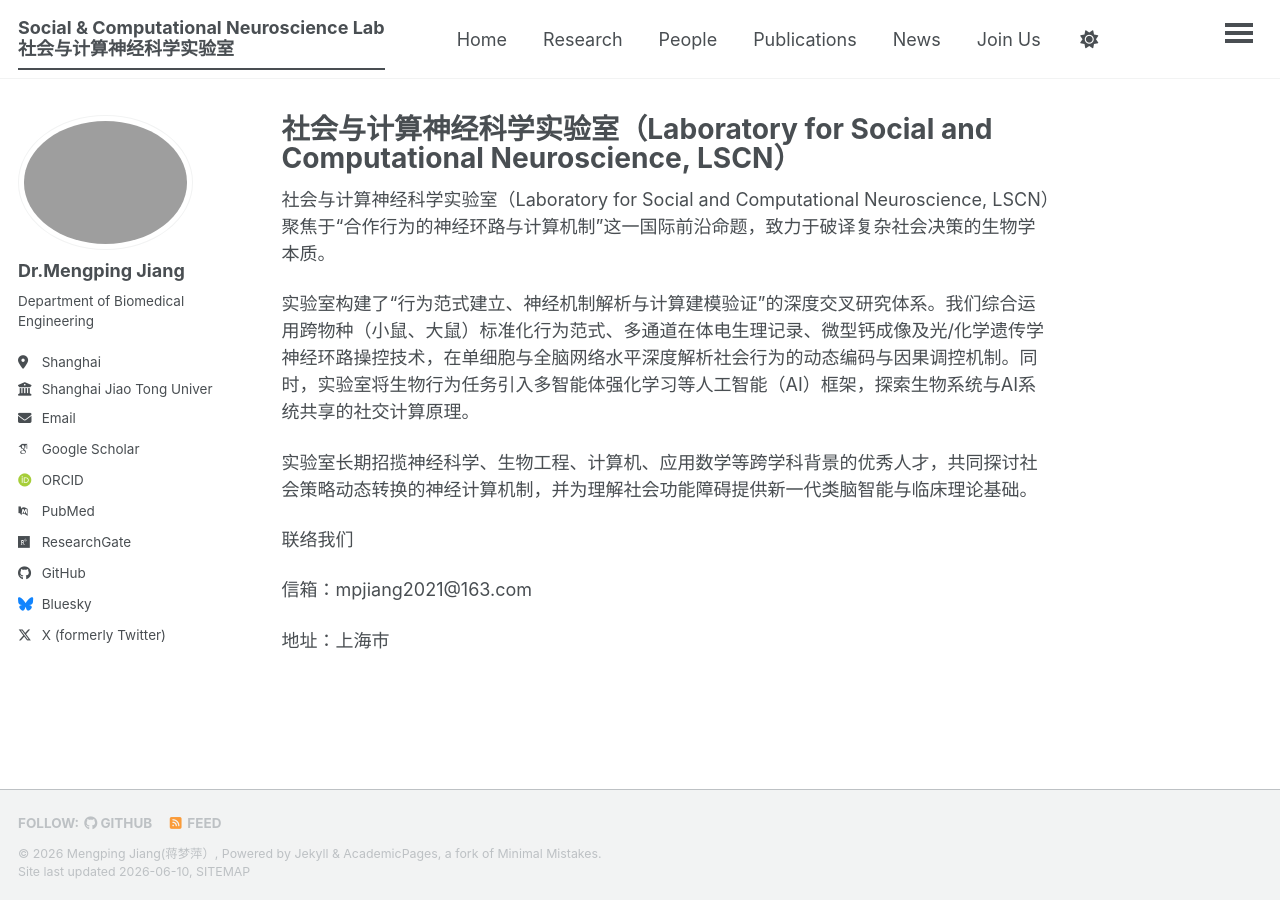
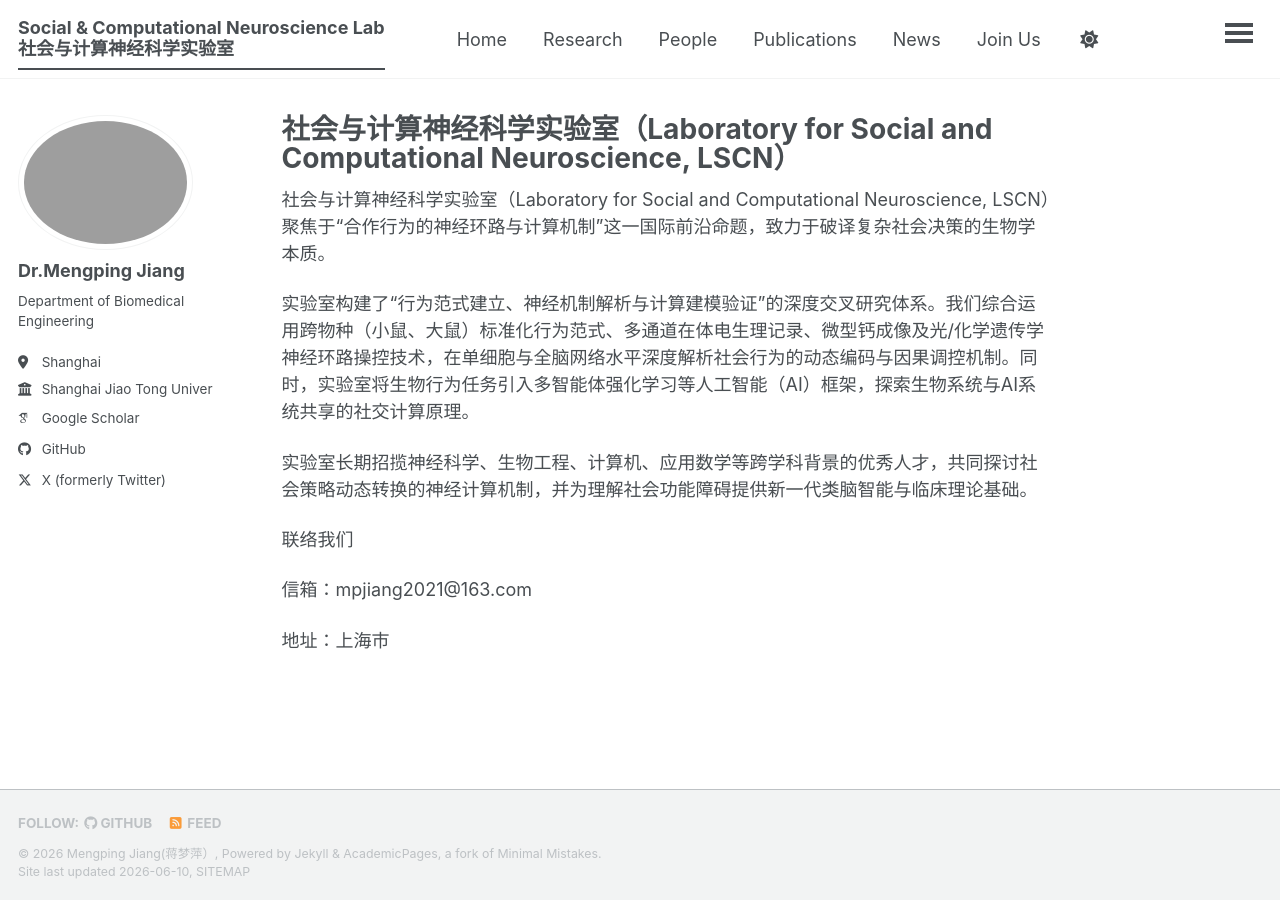
Before and after one commit to MengpingJiang/mengpingjiang.github.io, a Jekyll site: the page built from _pages/about.md, in a window 1280 px wide. Built offline with Jekyll 4.4.1, drawn with Linux system fonts in a browser that asks for light colours; some web fonts are replaced; a script bundle is joined from its source files by our own code; library files that are not in the unit come from our copies.

Commit message:
Update _config.yml

```diff
--- a/_config.yml
+++ b/_config.yml
@@ -16,7 +16,7 @@ description              : &description "Neural mechanisms of cooperation and co
 url                      : https://mengpingjiang.github.io # The base hostname & protocol for your site e.g. "https://[your GitHub username].github.io",
                                                            # or if you already have some other page hosted on Github then use "https://[your GitHub username].github.io/[Your Repo Name]"
 baseurl                  : "" # the subpath of your site, e.g. "/blog"
-repository               : "academicpages/academicpages.github.io"
+repository               : "mengpingjiang/mengpingjiang.github.io"
 
 # Site Author - The following control what appear as part of the author content on the side bar.
 #               If a field is blank the icon and link will not appear, otherwise it will be shown.
@@ -30,7 +30,7 @@ author:
   location         : "Shanghai"
   employer         : "Shanghai Jiao Tong University"
   uri              : # URL
-  email            : "mpjiang2021@163.com"
+  email            : #"mpjiang2021@163.com"
 
   # Academic websites
   academia         : # URL
@@ -38,11 +38,11 @@ author:
   googlescholar    : "https://scholar.google.com/citations?hl=zh-CN&user=847mcQwAAAAJ&view_op=list_works"
   inspire-hep      : # URL
   impactstory      : # URL
-  orcid            : "https://orcid.org/0000-0002-8875-7563"
+  orcid            : #"https://orcid.org/0000-0002-8875-7563"
   semantic         : # URL
   ssrn             : # URL
-  pubmed           : "https://www.ncbi.nlm.nih.gov/pubmed/?term=john+snow"
-  researchgate     : "https://www.researchgate.net/profile/Mengping-Jiang?ev=prf_overview"
+  pubmed           : #"https://www.ncbi.nlm.nih.gov/pubmed/?term=john+snow"
+  researchgate     : #"https://www.researchgate.net/profile/Mengping-Jiang?ev=prf_overview"
   scopus           : # URL
   zotero           : # URL
 
@@ -57,7 +57,7 @@ author:
 
   # Social media
   artstation       : # Username
-  bluesky          : "bsky.app" # Replace this with you Bluesky username
+  bluesky          : #"bsky.app" # Replace this with you Bluesky username
   facebook         : # Username
   flickr           : # Username
   foursquare       : # Username
```
